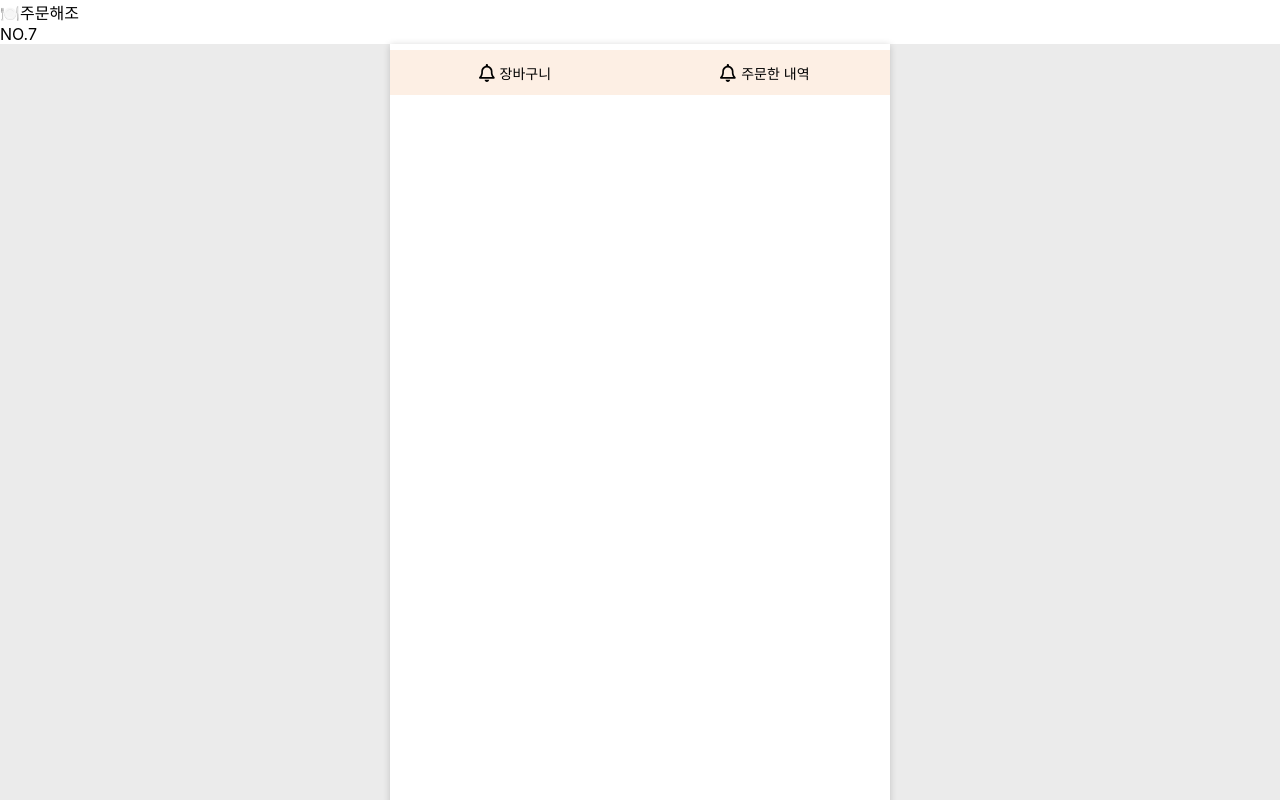
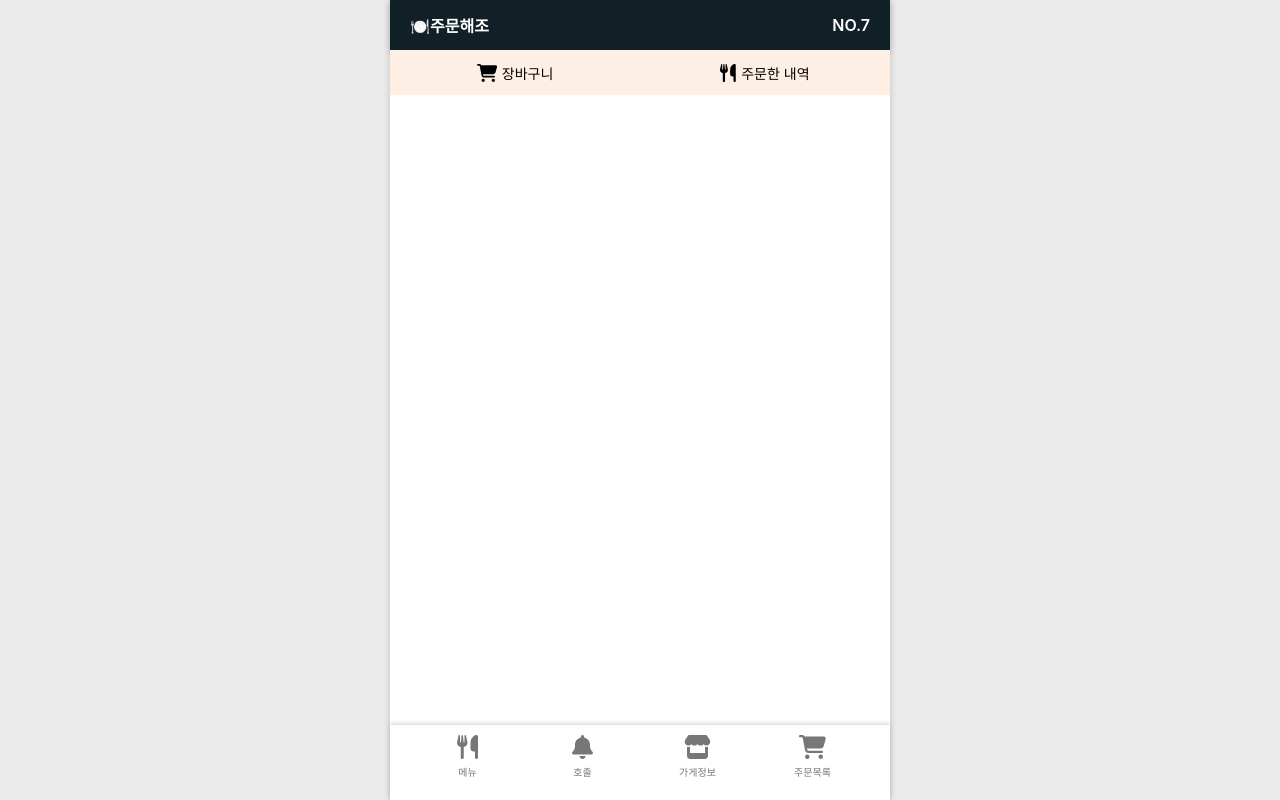
Before and after one commit to codestates-seb/seb40_main_021, a React (Create React App) app in the folder client/: page /order in a window 1280 px wide. Shown: the top 800 px of the page. Built offline with nearby package versions, Linux system fonts and the light colour scheme.

Commit message:
💄 Style: UI/스타일 변경/수정

```diff
--- a/client/src/components/menu/BottomNav.js
+++ b/client/src/components/menu/BottomNav.js
@@ -1,18 +1,24 @@
 import { FontAwesomeIcon } from '@fortawesome/react-fontawesome';
-import { faBell } from '@fortawesome/free-regular-svg-icons';
+import {
+  faUtensils,
+  faBell,
+  faStore,
+  faCartShopping,
+} from '@fortawesome/free-solid-svg-icons';
 import { NavLink } from 'react-router-dom';
+import { BottomNavStyle } from '../../style/menu.style';
 
 export const BottomNav = (modal) => {
   const navHandler = () => {
     modal.setIsModalOpen(true);
   };
   return (
-    <div className="bottomNav-wrapper">
+    <BottomNavStyle>
       <NavLink
         to="/"
         className={({ isActive }) => (isActive ? 'active button' : 'button')}
       >
-        <FontAwesomeIcon icon={faBell} />
+        <FontAwesomeIcon icon={faUtensils} />
         <p>메뉴</p>
       </NavLink>
 
@@ -24,7 +30,7 @@ export const BottomNav = (modal) => {
         to="/store"
         className={({ isActive }) => (isActive ? 'active button' : 'button')}
       >
-        <FontAwesomeIcon icon={faBell} />
+        <FontAwesomeIcon icon={faStore} />
         <p>가게정보</p>
       </NavLink>
 
@@ -32,9 +38,9 @@ export const BottomNav = (modal) => {
         to="/order/cart"
         className={({ isActive }) => (isActive ? 'active button' : 'button')}
       >
-        <FontAwesomeIcon icon={faBell} />
+        <FontAwesomeIcon icon={faCartShopping} />
         <p>주문목록</p>
       </NavLink>
-    </div>
+    </BottomNavStyle>
   );
 };
--- a/client/src/components/menu/Header.js
+++ b/client/src/components/menu/Header.js
@@ -1,8 +1,10 @@
+import { HeaderStyle } from '../../style/menu.style';
+
 export const Header = () => {
   return (
-    <header>
+    <HeaderStyle>
       <div className="storeName">🍽️주문해조</div>
       <div>NO.7</div>
-    </header>
+    </HeaderStyle>
   );
 };
--- a/client/src/components/menu/Modal.js
+++ b/client/src/components/menu/Modal.js
@@ -1,6 +1,7 @@
 import { FontAwesomeIcon } from '@fortawesome/react-fontawesome';
 import { faBell } from '@fortawesome/free-regular-svg-icons';
 import { useState } from 'react';
+import { ModalStyle } from '../../style/menu.style';
 
 export const Modal = (modal) => {
   const [callStaff, setCallStaff] = useState(false);
@@ -13,7 +14,7 @@ export const Modal = (modal) => {
   };
 
   return (
-    <>
+    <ModalStyle>
       <div className="modal-bg"></div>
       <div className="modal">
         {callStaff ? (
@@ -36,6 +37,6 @@ export const Modal = (modal) => {
           </>
         )}
       </div>
-    </>
+    </ModalStyle>
   );
 };
--- a/client/src/components/menu/OrderNav.js
+++ b/client/src/components/menu/OrderNav.js
@@ -1,5 +1,5 @@
 import { FontAwesomeIcon } from '@fortawesome/react-fontawesome';
-import { faBell } from '@fortawesome/free-regular-svg-icons';
+import { faUtensils, faCartShopping } from '@fortawesome/free-solid-svg-icons';
 import { NavLink } from 'react-router-dom';
 
 export const OrderNav = () => {
@@ -9,14 +9,14 @@ export const OrderNav = () => {
         to="/order/cart"
         className={({ isActive }) => (isActive ? 'active button' : 'button')}
       >
-        <FontAwesomeIcon icon={faBell} />
+        <FontAwesomeIcon icon={faCartShopping} />
         장바구니
       </NavLink>
       <NavLink
         to="/order/list"
         className={({ isActive }) => (isActive ? 'active button' : 'button')}
       >
-        <FontAwesomeIcon icon={faBell} />
+        <FontAwesomeIcon icon={faUtensils} />
         주문한 내역
       </NavLink>
     </div>
```
